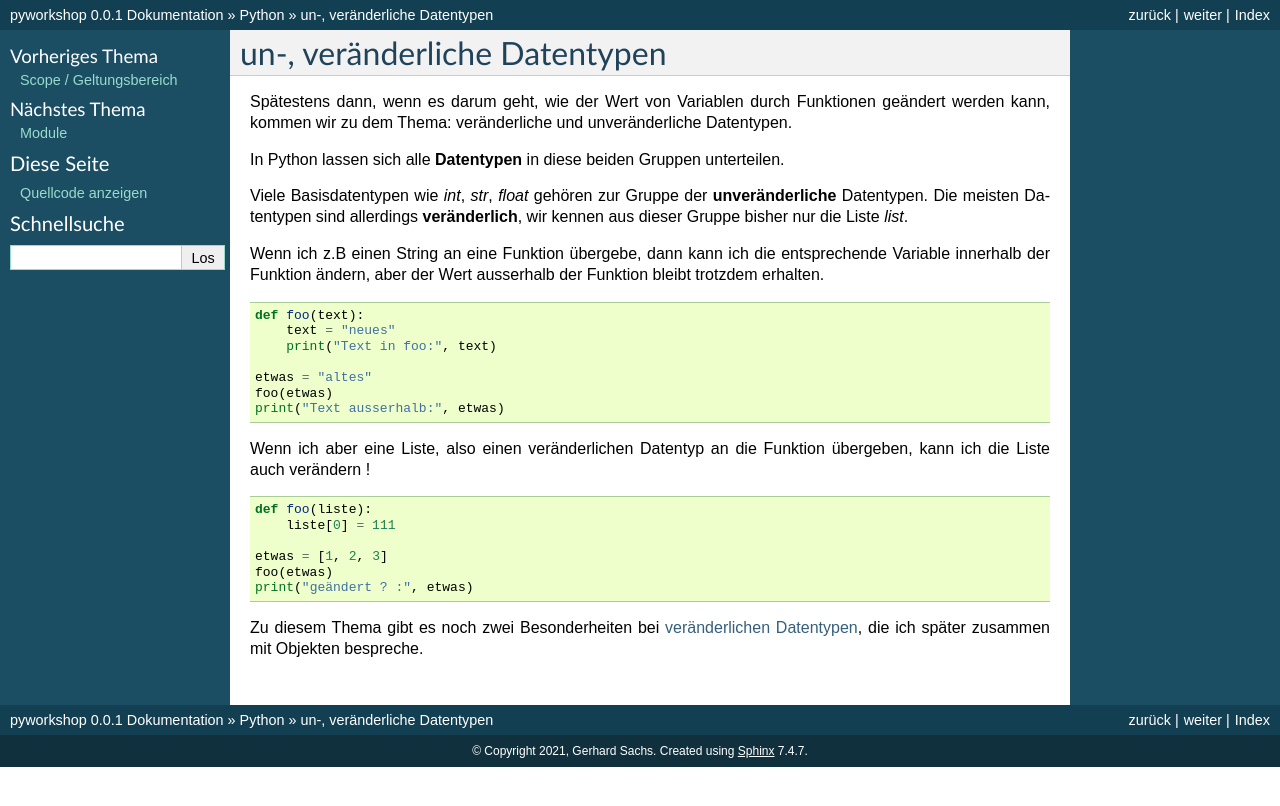
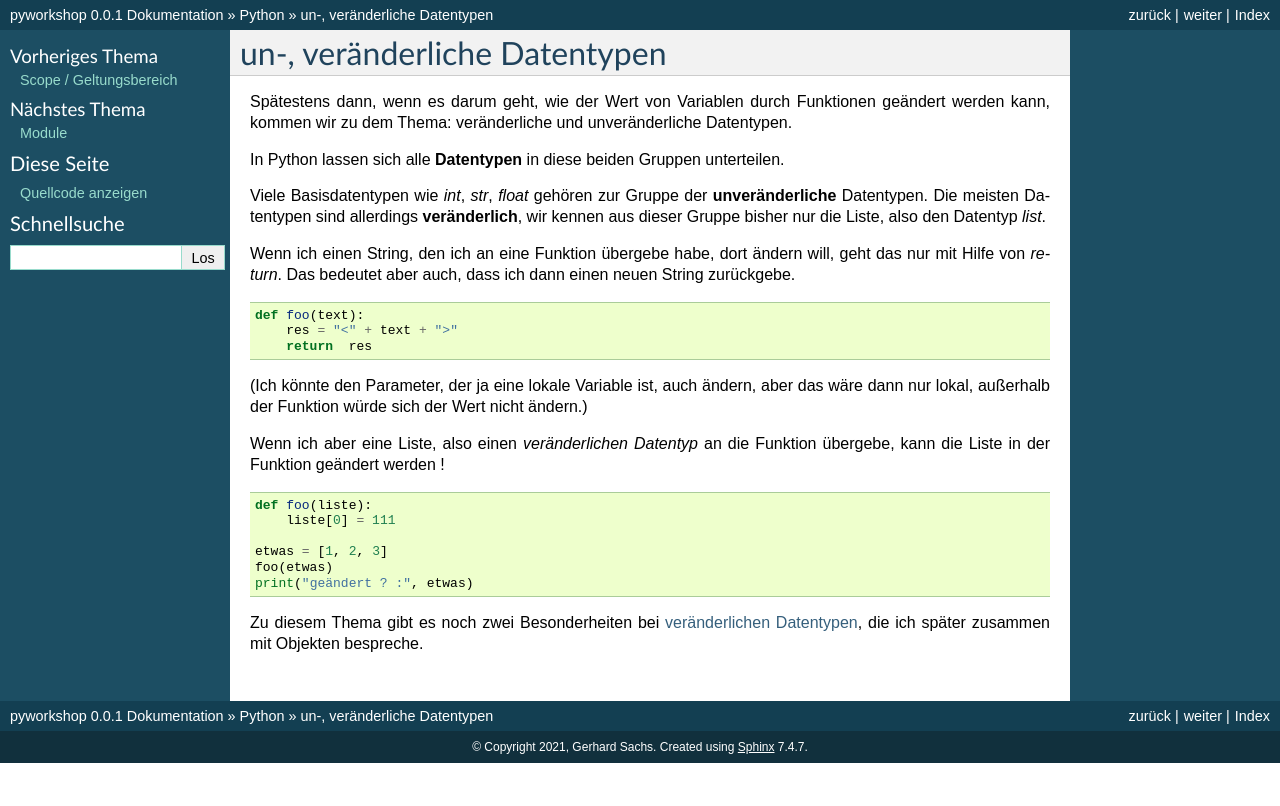
Before and after one commit to gerpark/pyworkshop, a Sphinx documentation site: the page built from docs/source/python/mutable.rst, in a window 1280 px wide. Shown: the top 806 px of the page. Built offline with Sphinx 7.4.7, drawn with Linux system fonts in a browser that asks for light colours.

```diff
--- a/docs/source/index.rst
+++ b/docs/source/index.rst
@@ -13,7 +13,7 @@ von Gerhard Sachs
 
 Dieses Dokument wird kontinuierlich weiterbearbeitet.
 
-Version 1.72 vom 21 Juni 2021
+Version 1.75 vom 29 Juni 2021
 
 Und hier noch ein Link mit ein bisschen was zu `Python, dem Workshop und mir <http://www.ortrun-dieterich.de/workshop.html>`_ .
 
--- a/docs/source/python/mutable.rst
+++ b/docs/source/python/mutable.rst
@@ -17,25 +17,24 @@ In Python lassen sich alle **Datentypen** in diese beiden Gruppen unterteilen.
 Viele Basisdatentypen wie `int`, `str`, `float` gehören zur Gruppe
 der **unveränderliche** Datentypen.
 Die meisten Datentypen sind allerdings **veränderlich**, wir kennen
-aus dieser Gruppe bisher nur die Liste `list`.
+aus dieser Gruppe bisher nur die Liste, also den Datentyp `list`.
 
-Wenn ich z.B einen String an eine Funktion übergebe,
-dann kann ich die entsprechende Variable innerhalb der Funktion ändern,
-aber der Wert ausserhalb der Funktion bleibt trotzdem erhalten.
+Wenn ich einen String, den ich an eine Funktion übergebe habe,
+dort ändern will, geht das nur mit Hilfe von `return`.
+Das bedeutet aber auch, dass ich dann einen neuen String
+zurückgebe.
 
 .. code:: python
 
     def foo(text):
-        text = "neues"
-        print("Text in foo:", text)
+        res = "<" + text + ">"
+        return  res
 
-    etwas = "altes"
-    foo(etwas)
-    print("Text ausserhalb:", etwas)
+(Ich könnte den Parameter, der ja eine lokale Variable ist, auch ändern,
+aber das wäre dann nur lokal, außerhalb der Funktion würde sich der Wert nicht ändern.)
 
-
-Wenn ich aber eine Liste, also einen veränderlichen Datentyp
-an die Funktion übergeben, kann ich die Liste auch verändern !
+Wenn ich aber eine Liste, also einen `veränderlichen Datentyp` an die Funktion
+übergebe, kann die Liste in der Funktion geändert werden !
 
 .. code:: python
 
```
Also changed, not shown: docs/source/python/fun2.rst (+13 -0 lines), docs/source/python/scope.rst (+9 -9 lines).
